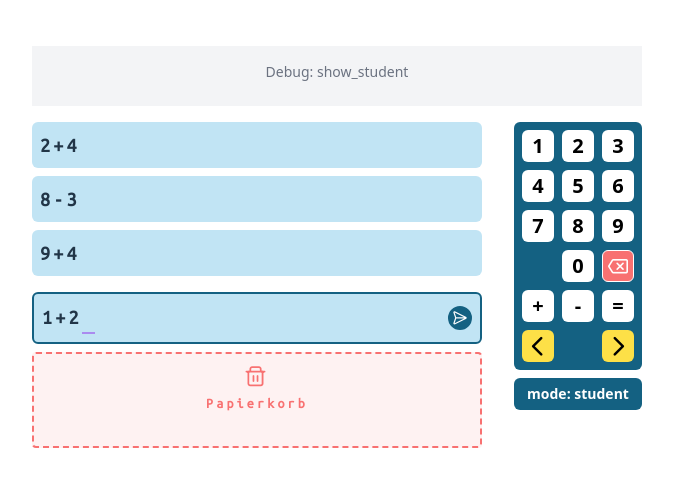
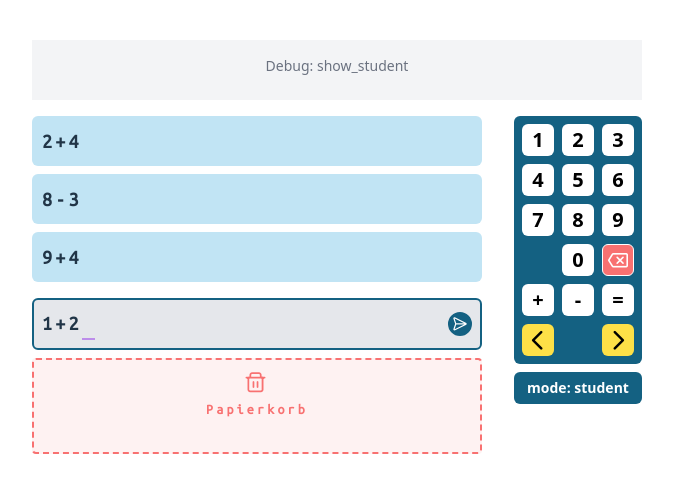
Before and after one commit to quark-s/PIKAS-EK, a Vue app: page / in a window 1280 px wide. Shown: the part 153-646 px from the top of the page, without its empty margins (303-976 px from the left). Built offline with nearby package versions, Linux system fonts and the light colour scheme.

Commit message:
feat: edit selected item / save & cancel

```diff
--- a/src/App.vue
+++ b/src/App.vue
@@ -8,6 +8,7 @@ import ListItem from './components/ListItem.vue';
 
 import draggable from 'vuedraggable'
 import 'primeicons/primeicons.css'
+import { list } from 'postcss';
 // import TransitionExample from './components/TransitionExample.vue';
 
 
@@ -19,7 +20,7 @@ import 'primeicons/primeicons.css'
 
   const listRef = ref(null)
   // const newItem = ref('')
-  const selectedItem = ref(null)
+  const selectedItemIndex = ref(-1)
   let inputRef = ref('1+2')
   let fakeInputComponent = ref(null)
   let deletedItems = ref([])
@@ -32,20 +33,38 @@ import 'primeicons/primeicons.css'
   // Track hidden items by id
   const hiddenDeletedIds = ref([])
 
-  const addItem = (inputValue) => {
+  const onSaveItem = (inputValue) => {
     if (inputValue.trim() === '') {
       return
     }
+
+    // Update existing item
+    if (selectedItemIndex.value>=0) {
+      listRef.value.updateItem(selectedItemIndex.value, inputValue)
+      return
+    }
+
+    // Add new item
     listRef.value.addItem({ content: inputValue })
   }
 
-  const setSelectedItem = (item) => {
-    selectedItem.value = item
+  const onCancelEdit = () => {
+    listRef.value.clearSelected()
+  }
+
+  const onToggleSelectedItem = (item, idx) => {
+    if (item === null) {
+      selectedItemIndex.value = -1
+      inputRef.value = ''
+      return
+    }
+    selectedItemIndex.value = idx
     inputRef.value = item.content
   }
 
   const onItemsUpdated = (newItems, oldITems) => {
     console.log('Items updated:', newItems)
+    listRef.value.clearSelected()
   }
 
   const onItemDeleted = ({item}) => {
@@ -126,7 +145,7 @@ function onTrashbinAdd(evt) {
     <div class="min-w-[450px] flex flex-col gap-2">
       <div class="flex gap-2 items-start">
         <div class="max-h-[200px] overflow-y-auto flex-1">
-          <SimpleDraggable :initialItems="initialItems" ref="listRef" @item-selected="setSelectedItem"  @items-updated="onItemsUpdated" @item-deleted="onItemDeleted" class="font-ubuntu" />
+          <SimpleDraggable :initialItems="initialItems" ref="listRef" @toggle-selected="onToggleSelectedItem"  @items-updated="onItemsUpdated" @item-deleted="onItemDeleted" class="font-ubuntu" />
         </div>
         <div v-if="displayMode === 'teacher'" class="flex flex-col flex-1 gap-2 max-h-[200px] overflow-y-auto ">
           <div v-if="!deletedItems.length" class="text-sm text-gray-500 font-bold">Papierkorb ist leer</div>
@@ -140,7 +159,7 @@ function onTrashbinAdd(evt) {
         </div>
       </div>
       <!-- <input v-model="newItem" @keyup.enter="addItem()" placeholder="Add new item" /> -->
-      <FakeInput ref="fakeInputComponent" :content="inputRef" @save="addItem" class="font-ubuntu" />
+      <FakeInput ref="fakeInputComponent" :content="inputRef" @save="onSaveItem" @cancel="onCancelEdit" :edit="selectedItemIndex>=0" class="font-ubuntu" />
 
       <!-- trashbin -->
       <draggable
--- a/src/components/FakeInput.vue
+++ b/src/components/FakeInput.vue
@@ -5,9 +5,13 @@ const props = defineProps({
     content: {
         type: String,
         default: '1+1'
+    },
+    edit: {
+        type: Boolean,
+        default: false
     }
 })
-const emit = defineEmits(['save', 'update:content'])
+const emit = defineEmits(['save', 'cancel'])
 
 // Internal state
 const value = ref(props.content)
@@ -41,7 +45,7 @@ function sendChar(char) {
     }
     value.value = arr.join('')
     cursor.value = Math.min(cursor.value + 1, value.value.length)
-    emit('update:content', value.value)
+    // emit('update:content', value.value)
 }
 
 function moveCursorNext() {
@@ -64,24 +68,41 @@ function backspace() {
         }
         value.value = arr.join('')
         cursor.value--
-        emit('update:content', value.value)
+        // emit('update:content', value.value)
     }
+}
+
+function clearInput() {
+    value.value = ''
+    cursor.value = 0
+    // emit('update:content', value.value)
 }
 
 function save() {
     emit('save', value.value)
+    clearInput()
 }
 
-defineExpose({ sendChar, moveCursorNext, moveCursorPrev, backspace })
+defineExpose({ sendChar, moveCursorNext, moveCursorPrev, backspace, clear: clearInput })
 </script>
 
 <template>
-  <div class="bg-accent1-lighter rounded-md p-2 border-2 border-accent1 min-h-12 flex items-center">
+  <div class="bg-gray-200 rounded-md p-2 border-2 border-accent1 min-h-12 flex items-center">
     <div class="flex-1 font-bold text-left select-none">
       <span v-html="rendered" />
     </div>
-    <button @click="save" :disabled="value.length<3" class="rounded-full bg-accent1 text-white h-6 w-6 flex items-center justify-center cursor-pointer text-center pt-1 pr-1 rotate-45 disabled:opacity-50 disabled:cursor-not-allowed tracking-normal" type="button">
-      <i class="pi pi-send text-sm"></i>
-    </button>
+    <div v-if="!edit">
+        <button @click="save" :disabled="value.length<3" class="rounded-full bg-accent1 text-white h-6 w-6 flex items-center justify-center cursor-pointer text-center pt-1 pr-1 rotate-45 disabled:opacity-50 disabled:cursor-not-allowed tracking-normal" type="button">
+          <i class="pi pi-send text-sm"></i>
+        </button>
+    </div>
+    <div v-else class="flex items-center gap-x-2">
+      <button @click="save" :disabled="value.length<3" type="button" class="bg-transparent text-accent1 hover:text-orange-500 disabled:hover:text-accent1 disabled:cursor-not-allowed disabled:text-gray-400">
+        <i class="pi pi-check font-bold text-base"></i>
+      </button>
+      <button @click="$emit('cancel')" type="button" class="bg-transparent text-accent1 hover:text-orange-500 disabled:hover:text-accent1 disabled:cursor-not-allowed disabled:text-gray-400">
+        <i class="pi pi-times font-bold text-base"></i>
+      </button>
+    </div>
   </div>
 </template>
--- a/src/components/ListItem.vue
+++ b/src/components/ListItem.vue
@@ -1,6 +1,6 @@
 <script setup>
 
-  defineEmits(['moveUp', 'moveDown', 'delete', 'item-selected'])
+  defineEmits(['moveUp', 'moveDown', 'delete', 'toggle-selected'])
 
   defineProps({
     content: String,
@@ -8,16 +8,21 @@
     isMovable: [Boolean, String],
     isLast: [Boolean, String],
     isFirst: [Boolean, String],
+    active: [Boolean, String]
   })
 
 </script>
 
 <template>
   <div
-    @click="$emit('item-selected')"
+    @click="$emit('toggle-selected')"
+    style="box-sizing: border-box"
     :class="[
-      'flex items-center p-2 bg-accent1-lighter',
-      { 'cursor-move': isMovable }
+      'flex items-center p-2 bg-accent1-lighter border-2',
+      { 'cursor-move': isMovable },
+      { 'bg-accent1': active },
+      { 'border-accent1': active },
+      { 'border-transparent': !active }
     ]"
   >
     <div class="flex-1 text-left font-bold">
--- a/src/components/SimpleDraggable.vue
+++ b/src/components/SimpleDraggable.vue
@@ -4,8 +4,8 @@
     import draggable from 'vuedraggable'
     import ListItem from './ListItem.vue';
 
-    const emit = defineEmits(['items-updated', 'item-selected']);
-    defineExpose({addItem, updateItem});
+    const emit = defineEmits(['items-updated', 'toggle-selected']);
+    defineExpose({addItem, updateItem, clearSelected});
 
     const props = defineProps({
         initialItems: {
@@ -19,6 +19,7 @@
     let isDragging = ref(false);
     let elements = ref([]);
     let scrollContainer = ref(null); // Add this line
+    let selectedItem = ref(null);
 
     function normalizeItems(items) {
         return items.map((item, index) => ({
@@ -100,6 +101,13 @@
         let tmp = [...itemsNormalized.value];
         tmp[index].content = content;
         itemsNormalized.value = tmp;
+        clearSelected();
+        nextTick(() => {
+            const itemRef = elements.value[index];
+            if (itemRef) {
+                highlightItem(itemRef);
+            }
+        });
     }
 
     watch(itemsNormalized, (newVal, oldVal) => {
@@ -115,6 +123,21 @@
         // text content should be the same as current `count.value`
         console.log("component mounted");
     })
+
+    function toggleSelected(element, index) {
+        if (selectedItem.value === element) {
+            selectedItem.value = null; // Deselect if already selected
+            emit('toggle-selected', null, -1);
+        } else {
+            selectedItem.value = element; // Select the item
+            emit('toggle-selected', element, index);
+        }
+    }
+
+    function clearSelected() {
+        selectedItem.value = null;
+        emit('toggle-selected', null, -1);
+    }
 
 </script>
 
@@ -135,8 +158,9 @@
                     <li :id="`item-${element.id}`" :ref="el => elements[index] = el" class="mb-2 cursor-move w-full z-10">
                         <ListItem
                             class="rounded-md"
+                            :active="selectedItem === element"
                             :content="element.content"
-                            @item-selected="$emit('item-selected', element)"
+                            @toggle-selected="toggleSelected(element, index)"
                             :isLast="index === itemsNormalized.length - 1"
                             :isFirst="index === 0"
                         />
```
